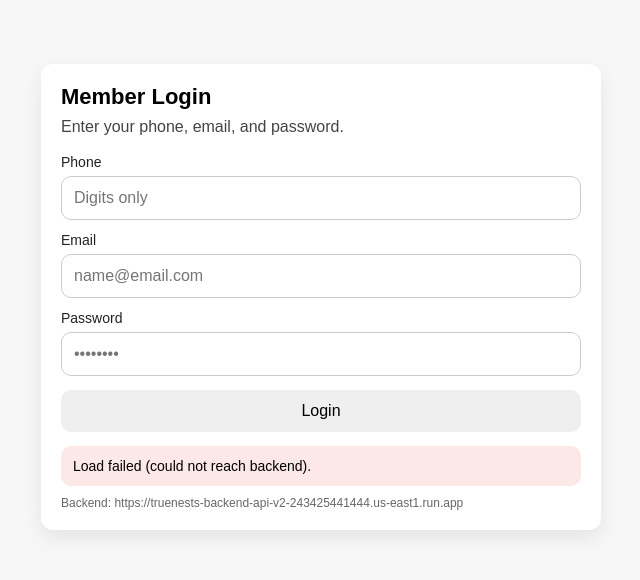
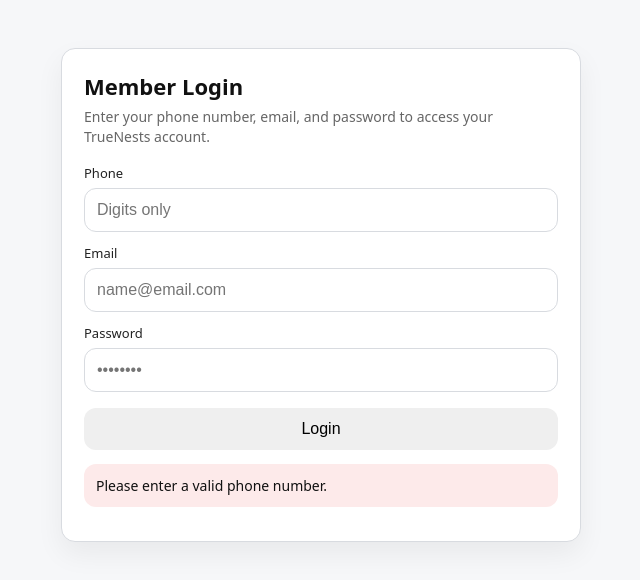
Before and after one commit to TrueNests/truenests-website, a plain HTML site: page member-login/index.html in a window 1280 px wide. Both pictures are taken after a click on the button "Login". Shown: the whole page, without its empty margins (319-959 px from the left). Drawn offline with Linux system fonts and the light colour scheme; no server answers.

Commit message:
Update index.html

```diff
--- a/member-login/index.html
+++ b/member-login/index.html
@@ -5,95 +5,107 @@
   <meta name="viewport" content="width=device-width,initial-scale=1" />
   <title>TrueNests Member Login</title>
   <style>
-    body { font-family: Arial, sans-serif; margin: 0; padding: 24px; background: #f7f7f7; }
-    .card { max-width: 520px; margin: 40px auto; background: #fff; border-radius: 12px; padding: 20px; box-shadow: 0 8px 20px rgba(0,0,0,.08); }
-    h1 { margin: 0 0 8px; font-size: 22px; }
-    p { margin: 0 0 18px; color: #444; }
-    label { display:block; margin: 12px 0 6px; font-size: 14px; color:#222; }
-    input { width: 100%; padding: 12px; border: 1px solid #ccc; border-radius: 10px; font-size: 16px; box-sizing: border-box; }
-    button { width: 100%; margin-top: 14px; padding: 12px; border: 0; border-radius: 10px; font-size: 16px; cursor: pointer; }
-    button:disabled { opacity: .7; cursor: not-allowed; }
-    .status { margin-top: 14px; padding: 12px; border-radius: 10px; background: #f1f1f1; font-size: 14px; white-space: pre-wrap; }
-    .ok { background: #e7f7ea; }
-    .err { background: #fde8e8; }
-    .small { font-size: 12px; color: #666; margin-top: 10px; }
+    :root { --bg:#f6f7f9; --card:#fff; --text:#111; --muted:#666; --border:#d8dbe0; }
+    body{ margin:0; font-family: system-ui, -apple-system, Segoe UI, Roboto, Arial, sans-serif; background:var(--bg); color:var(--text); }
+    .wrap{ max-width:520px; margin:48px auto; padding:0 16px; }
+    .card{ background:var(--card); border:1px solid var(--border); border-radius:14px; padding:22px; box-shadow:0 12px 28px rgba(0,0,0,.06); }
+    h1{ margin:0 0 6px; font-size:22px; }
+    p{ margin:0 0 18px; color:var(--muted); font-size:14px; line-height:1.4; }
+    label{ display:block; margin:12px 0 6px; font-size:13px; color:#222; }
+    input{ width:100%; box-sizing:border-box; padding:12px; border:1px solid var(--border); border-radius:12px; font-size:16px; outline:none; }
+    input:focus{ border-color:#b6bac2; }
+    button{ width:100%; margin-top:16px; padding:12px; border:0; border-radius:12px; font-size:16px; cursor:pointer; }
+    button:disabled{ opacity:.65; cursor:not-allowed; }
+    .msg{ margin-top:14px; padding:12px; border-radius:12px; font-size:14px; display:none; white-space:pre-wrap; }
+    .ok{ display:block; background:#e9f7ee; }
+    .err{ display:block; background:#fdeaea; }
+    .subtle{ margin-top:12px; font-size:12px; color:var(--muted); }
   </style>
 </head>
 <body>
+  <div class="wrap">
     <div class="card">
       <h1>Member Login</h1>
-    <p>Enter your phone, email, and password.</p>
+      <p>Enter your phone number, email, and password to access your TrueNests account.</p>
 
       <label for="phone">Phone</label>
-    <input id="phone" inputmode="numeric" placeholder="Digits only" />
+      <input id="phone" inputmode="numeric" autocomplete="tel" placeholder="Digits only" />
 
       <label for="email">Email</label>
-    <input id="email" type="email" placeholder="name@email.com" />
+      <input id="email" type="email" autocomplete="email" placeholder="name@email.com" />
 
       <label for="password">Password</label>
-    <input id="password" type="password" placeholder="••••••••" />
+      <input id="password" type="password" autocomplete="current-password" placeholder="••••••••" />
 
       <button id="loginBtn">Login</button>
 
-    <div id="status" class="status">Status: ready</div>
+      <div id="msg" class="msg"></div>
 
-    <div class="small">
-      Backend: <span id="backendUrl"></span>
+      <div class="subtle" id="hint"></div>
     </div>
   </div>
 
   <script>
-    // ✅ Make sure this points to your Cloud Run service
+    // Cloud Run backend (member login API)
     const BACKEND_BASE = "https://truenests-backend-api-v2-243425441444.us-east1.run.app";
-    document.getElementById("backendUrl").textContent = BACKEND_BASE;
 
-    const statusEl = document.getElementById("status");
     const btn = document.getElementById("loginBtn");
+    const msg = document.getElementById("msg");
+    const hint = document.getElementById("hint");
 
-    function setStatus(msg, kind) {
-      statusEl.textContent = msg;
-      statusEl.className = "status " + (kind || "");
+    function digitsOnly(s){ return (s||"").toString().replace(/\D/g,""); }
+
+    function show(kind, text){
+      msg.className = "msg " + kind;
+      msg.textContent = text;
+      msg.style.display = "block";
     }
 
-    function digitsOnly(s) {
-      return (s || "").toString().replace(/\D/g, "");
+    function clearMsg(){
+      msg.style.display = "none";
+      msg.textContent = "";
+      msg.className = "msg";
     }
 
     btn.addEventListener("click", async () => {
+      clearMsg();
+
       const phone = digitsOnly(document.getElementById("phone").value);
       const email = (document.getElementById("email").value || "").trim();
       const password = document.getElementById("password").value || "";
 
+      if (!phone || phone.length < 10) return show("err","Please enter a valid phone number.");
+      if (!email) return show("err","Please enter your email.");
+      if (!password) return show("err","Please enter your password.");
+
       btn.disabled = true;
-      setStatus("Logging in...", "");
+      btn.textContent = "Logging in...";
 
       try {
         const resp = await fetch(BACKEND_BASE + "/memberLogin", {
           method: "POST",
-          headers: { "Content-Type": "application/json" },
+          headers: { "Content-Type":"application/json" },
           body: JSON.stringify({ phone, email, password })
         });
 
-        // Try to parse JSON no matter what
         let data = null;
-        try { data = await resp.json(); } catch (e) {}
+        try { data = await resp.json(); } catch(e) {}
 
-        if (!resp.ok) {
-          const msg = (data && (data.error || data.message)) ? (data.error || data.message) : ("HTTP " + resp.status);
-          setStatus("Login failed: " + msg, "err");
-          return;
+        if (!resp.ok || !data) {
+          return show("err", "Login failed. Please try again.");
         }
 
-        if (data && data.ok) {
-          setStatus("Hello " + (data.firstName || "") + "!\n" + "guestId: " + (data.guestId || ""), "ok");
+        if (data.ok) {
+          show("ok", `Hello ${data.firstName || ""}!\n\nguestId: ${data.guestId || ""}`);
+          hint.textContent = "";
         } else {
-          setStatus("Login failed: " + (data && data.error ? data.error : "Unknown error"), "err");
+          show("err", "Login failed. Please check your info and try again.");
         }
-
-      } catch (err) {
-        setStatus("Load failed (could not reach backend).", "err");
+      } catch (e) {
+        show("err", "Login failed. Please try again.");
       } finally {
         btn.disabled = false;
+        btn.textContent = "Login";
       }
     });
   </script>
```
Lines whose indentation alone changed are shown as unchanged.
